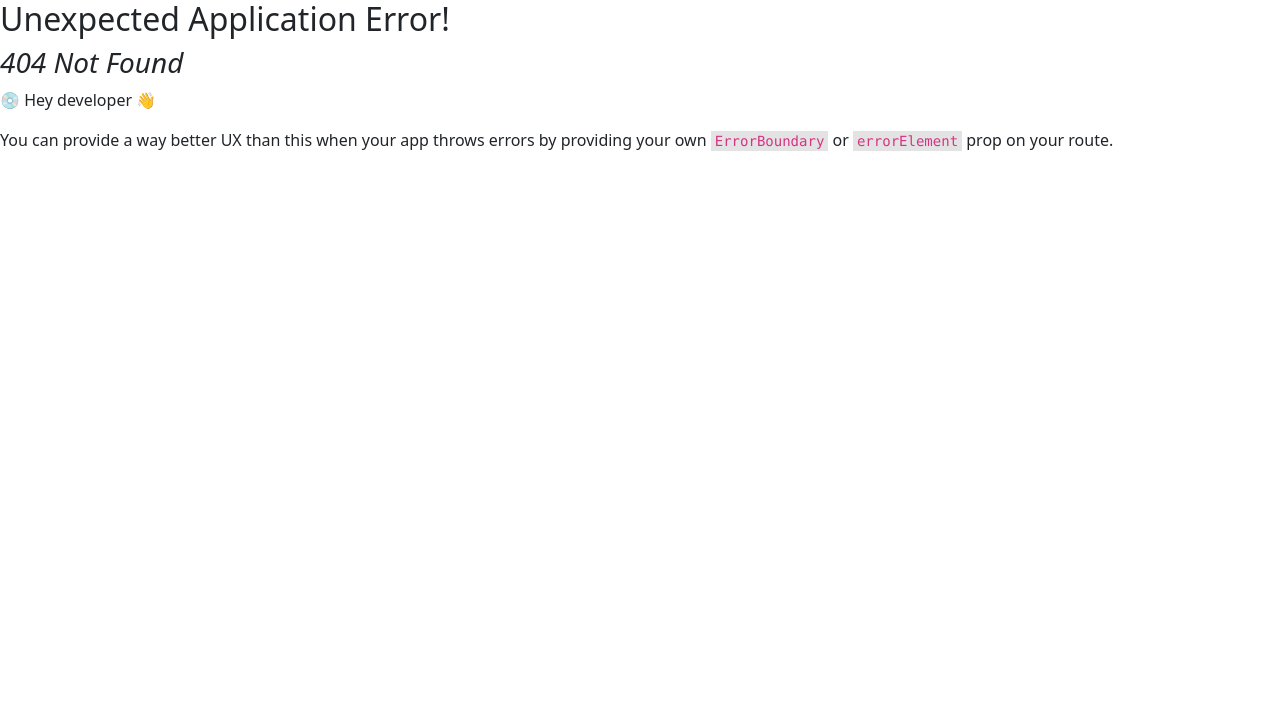
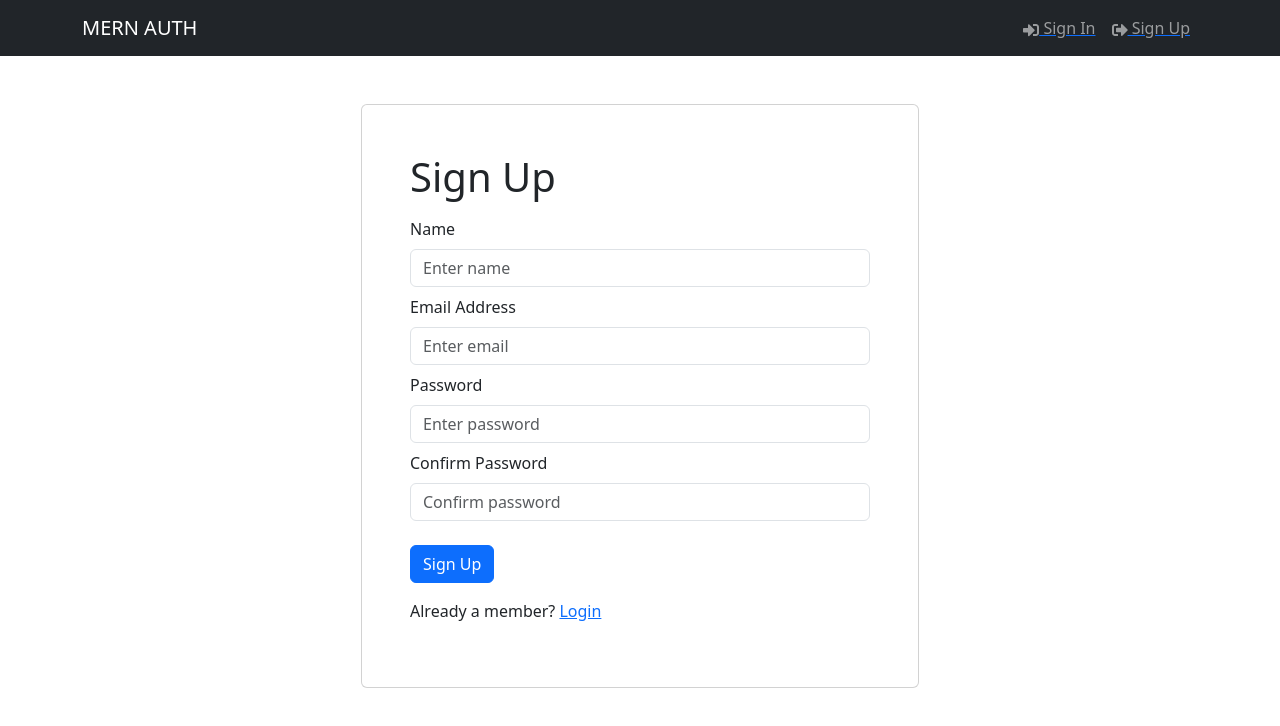
Before and after one commit to gus-pi/mern-auth, a React (Vite) app in the folder frontend/: page /register in a window 1280 px wide. Before the commit this address had no page. Shown: the top 726 px of the page. Built offline with nearby package versions, Linux system fonts and the light colour scheme.

Commit message:
add login and register pages

```diff
--- /dev/null
+++ b/frontend/src/components/FormContainer.tsx
@@ -0,0 +1,15 @@
+import { Col, Container, Row } from 'react-bootstrap';
+
+const FormContainer = ({ children }: { children: React.ReactNode }) => {
+  return (
+    <Container>
+      <Row className="justify-content-md-center mt-5 ">
+        <Col xs={12} md={6} className="card p-5">
+          {children}
+        </Col>
+      </Row>
+    </Container>
+  );
+};
+
+export default FormContainer;
--- a/frontend/src/components/Header.tsx
+++ b/frontend/src/components/Header.tsx
@@ -1,5 +1,4 @@
 import { Navbar, Nav, Container } from 'react-bootstrap';
-import { LinkContainer } from 'react-router-bootstrap';
 import { FaSignInAlt, FaSignOutAlt } from 'react-icons/fa';
 import { Link } from 'react-router-dom';
 
--- a/frontend/src/main.tsx
+++ b/frontend/src/main.tsx
@@ -10,11 +10,15 @@ import {
   RouterProvider,
 } from 'react-router-dom';
 import HomePage from './pages/HomePage.tsx';
+import LoginPage from './pages/Loginpage.tsx';
+import RegisterPage from './pages/RegisterPage.tsx';
 
 const router = createBrowserRouter(
   createRoutesFromElements(
     <Route path="/" element={<App />}>
       <Route index={true} path="/" element={<HomePage />} />
+      <Route path="/login" element={<LoginPage />} />
+      <Route path="/register" element={<RegisterPage />} />
     </Route>
   )
 );
--- /dev/null
+++ b/frontend/src/pages/LoginPage.tsx
@@ -0,0 +1,50 @@
+import { useState } from 'react';
+import FormContainer from '../components/FormContainer';
+import { Button, Col, Form, Row } from 'react-bootstrap';
+import { Link } from 'react-router-dom';
+
+const LoginPage = () => {
+  const [email, setEmail] = useState('');
+  const [password, setPassword] = useState('');
+
+  const submitHandler = async (e: React.FormEvent) => {
+    e.preventDefault();
+    console.log('submit');
+  };
+
+  return (
+    <FormContainer>
+      <h1>Sign In</h1>
+      <Form onSubmit={submitHandler}>
+        <Form.Group className="my-2" controlId="email">
+          <Form.Label>Email Address</Form.Label>
+          <Form.Control
+            type="email"
+            placeholder="Enter email"
+            value={email}
+            onChange={(e) => setEmail(e.target.value)}
+          ></Form.Control>
+        </Form.Group>
+        <Form.Group className="my-2" controlId="password">
+          <Form.Label>Password</Form.Label>
+          <Form.Control
+            type="password"
+            placeholder="Enter password"
+            value={password}
+            onChange={(e) => setPassword(e.target.value)}
+          ></Form.Control>
+        </Form.Group>
+        <Button type="submit" variant="primary" className="mt-3">
+          Sign In
+        </Button>
+        <Row className="py-3">
+          <Col>
+            New Costumer? <Link to="/register">Register</Link>
+          </Col>
+        </Row>
+      </Form>
+    </FormContainer>
+  );
+};
+
+export default LoginPage;
--- /dev/null
+++ b/frontend/src/pages/RegisterPage.tsx
@@ -0,0 +1,70 @@
+import { useState } from 'react';
+import FormContainer from '../components/FormContainer';
+import { Button, Col, Form, Row } from 'react-bootstrap';
+import { Link } from 'react-router-dom';
+
+const RegisterPage = () => {
+  const [name, setName] = useState('');
+  const [email, setEmail] = useState('');
+  const [password, setPassword] = useState('');
+  const [confirmPassword, setConfirmPassword] = useState('');
+
+  const submitHandler = async (e: React.FormEvent) => {
+    e.preventDefault();
+    console.log('submit');
+  };
+
+  return (
+    <FormContainer>
+      <h1>Sign Up</h1>
+      <Form onSubmit={submitHandler}>
+        <Form.Group className="my-2" controlId="name">
+          <Form.Label>Name</Form.Label>
+          <Form.Control
+            type="name"
+            placeholder="Enter name"
+            value={name}
+            onChange={(e) => setName(e.target.value)}
+          ></Form.Control>
+        </Form.Group>
+        <Form.Group className="my-2" controlId="email">
+          <Form.Label>Email Address</Form.Label>
+          <Form.Control
+            type="email"
+            placeholder="Enter email"
+            value={email}
+            onChange={(e) => setEmail(e.target.value)}
+          ></Form.Control>
+        </Form.Group>
+        <Form.Group className="my-2" controlId="password">
+          <Form.Label>Password</Form.Label>
+          <Form.Control
+            type="password"
+            placeholder="Enter password"
+            value={password}
+            onChange={(e) => setPassword(e.target.value)}
+          ></Form.Control>
+        </Form.Group>
+        <Form.Group className="my-2" controlId="confirmPassword">
+          <Form.Label>Confirm Password</Form.Label>
+          <Form.Control
+            type="password"
+            placeholder="Confirm password"
+            value={confirmPassword}
+            onChange={(e) => setConfirmPassword(e.target.value)}
+          ></Form.Control>
+        </Form.Group>
+        <Button type="submit" variant="primary" className="mt-3">
+          Sign Up
+        </Button>
+        <Row className="py-3">
+          <Col>
+            Already a member? <Link to="/login">Login</Link>
+          </Col>
+        </Row>
+      </Form>
+    </FormContainer>
+  );
+};
+
+export default RegisterPage;
```
